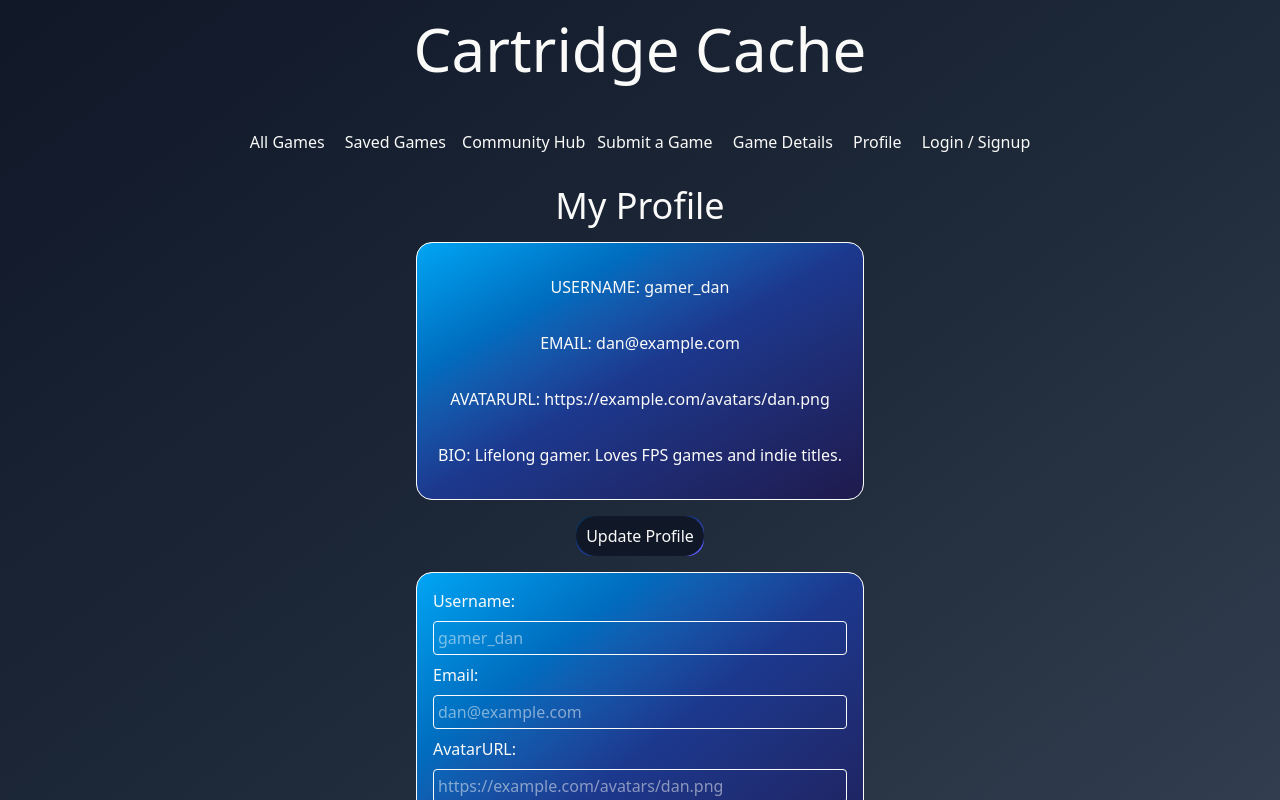
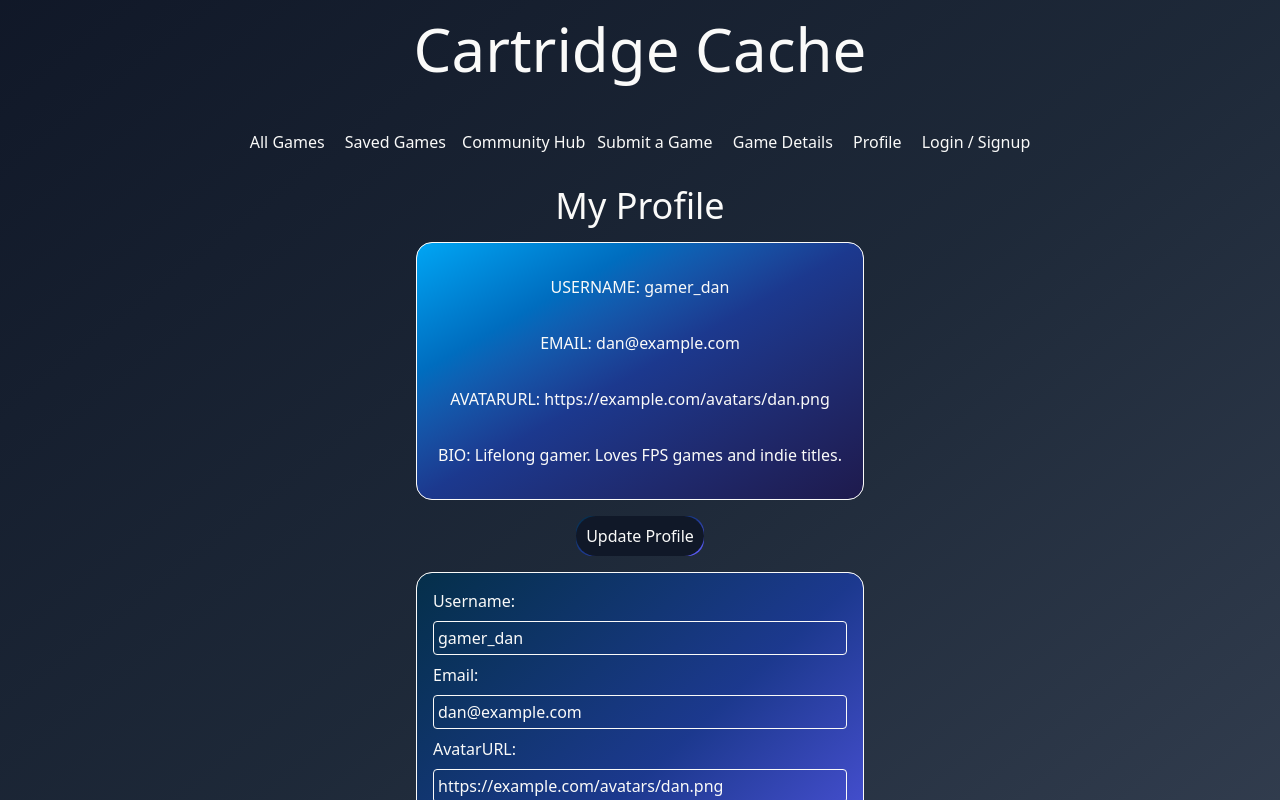
Before and after one commit to cjucutan/FSD_Group_Project, a React (Vite) app: page /userProfile in a window 1280 px wide. Both pictures are taken after a click on the button "Update Profile". Shown: the top 800 px of the page. Built offline with nearby package versions, Linux system fonts and the light colour scheme.

Commit message:
add value prop for form inputs, add save profile button, and add save profile handler

```diff
--- a/src/components/common/user-profile/profile-page.tsx
+++ b/src/components/common/user-profile/profile-page.tsx
@@ -14,7 +14,6 @@ export function Profile(){
     function handleUserChange(e){
         setUser(u => ({...u, username: e.target.value}))
     }
-
     function handleEmailChange(e){
         setUser(u => ({...u, email: e.target.value}))
     }
@@ -26,6 +25,11 @@ export function Profile(){
     }
     function handleUpdate(){
         setShowUpdate(true);
+    }
+    function handleSaveProfile(e){
+        e.preventDefault();
+        setShowUpdate(false);
+
     }
 
     return(
@@ -52,20 +56,31 @@ export function Profile(){
 
             {showUpdate &&
                 <form id="form" className="flex flex-col justify-center rounded-2xl border bg-white p-4 bg-linear-to-br
-                            from-sky-500 via-blue-900 to-indigo-950 text-white max-w-md mx-auto">
+                            from-sky-950 via-blue-900 to-indigo-500 text-white max-w-md mx-auto">
                     <div className="flex flex-col justify-center">
                         <label>
-                            Username: <input type="text" placeholder={user.username} onChange={handleUserChange} className="border rounded p-1 my-2 w-full"/>
+                            Username: <input type="text" placeholder="Enter new username"value={user.username}  onChange={handleUserChange} className="border rounded p-1 my-2 w-full"/>
                         </label>
                         <label>
-                            Email: <input type="email" placeholder={user.email} onChange={handleEmailChange} className="border rounded p-1 my-2 w-full"/>
+                            Email: <input type="email" value={user.email} placeholder="Enter new email" onChange={handleEmailChange} className="border rounded p-1 my-2 w-full"/>
                         </label>
                         <label>
-                            AvatarURL: <input type="url" placeholder={user.avatarUrl} onChange={handleAvatarUrlChange} className="border rounded p-1 my-2 w-full"/>
+                            AvatarURL: <input type="url" value={user.avatarUrl} placeholder="Enter new url" onChange={handleAvatarUrlChange} className="border rounded p-1 my-2 w-full"/>
                         </label>
                         <label>
-                            Bio: <textarea placeholder={user.bio} onChange={handleBioChange} className="border rounded p-1 my-2 w-full"/>
+                            Bio: <textarea value={user.bio} placeholder="Enter new bio"onChange={handleBioChange} className="border rounded p-1 my-2 w-full"/>
                         </label>
+                        <div className="flex justify-center">
+                            <button className="flex justify-center align-center my-2 h-10 w-32 rounded-2xl
+                                        bg-linear-to-br from-sky-950 via-blue-900 to-indigo-500 text-white
+                                        hover:bg-linear-blue-900"
+                                        type="submit" onClick={handleSaveProfile}>
+                                            <div className="flex h-full w-full items-center justify-center
+                                            bg-gray-900 rounded-full hover:bg-blue-500">
+                                                Save Profile
+                                            </div>
+                            </button>
+                        </div>
                     </div>
                 </form>
             }
```
